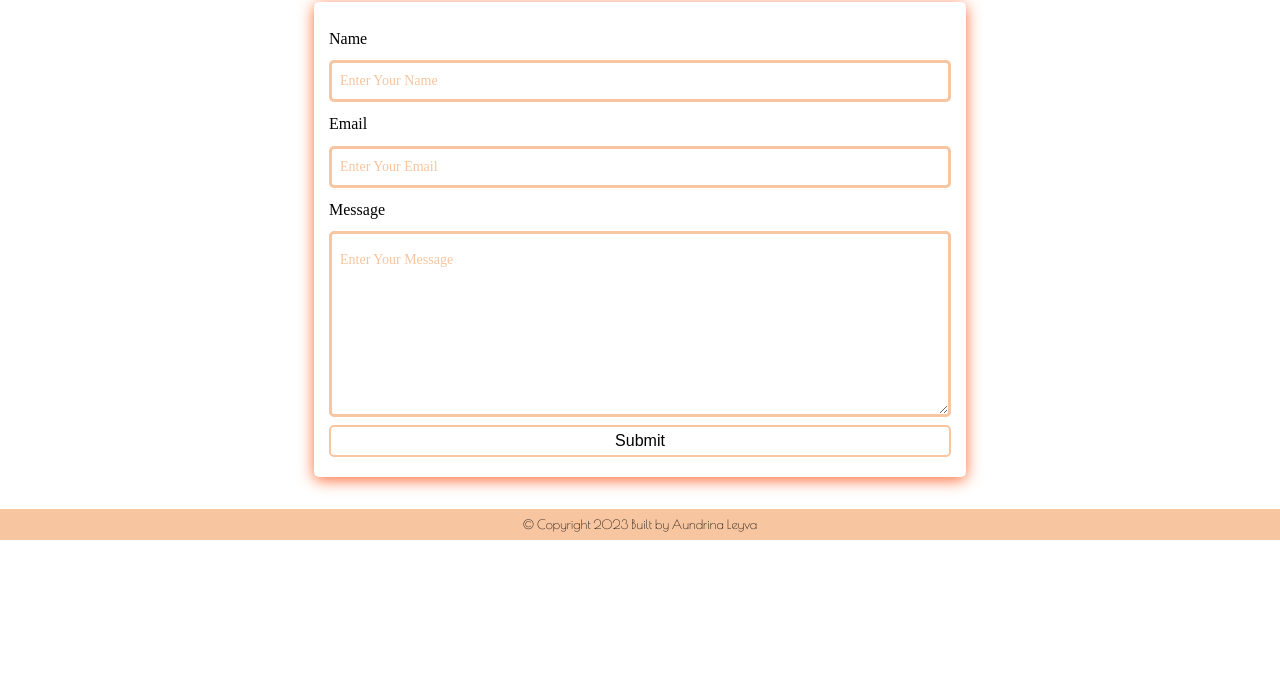
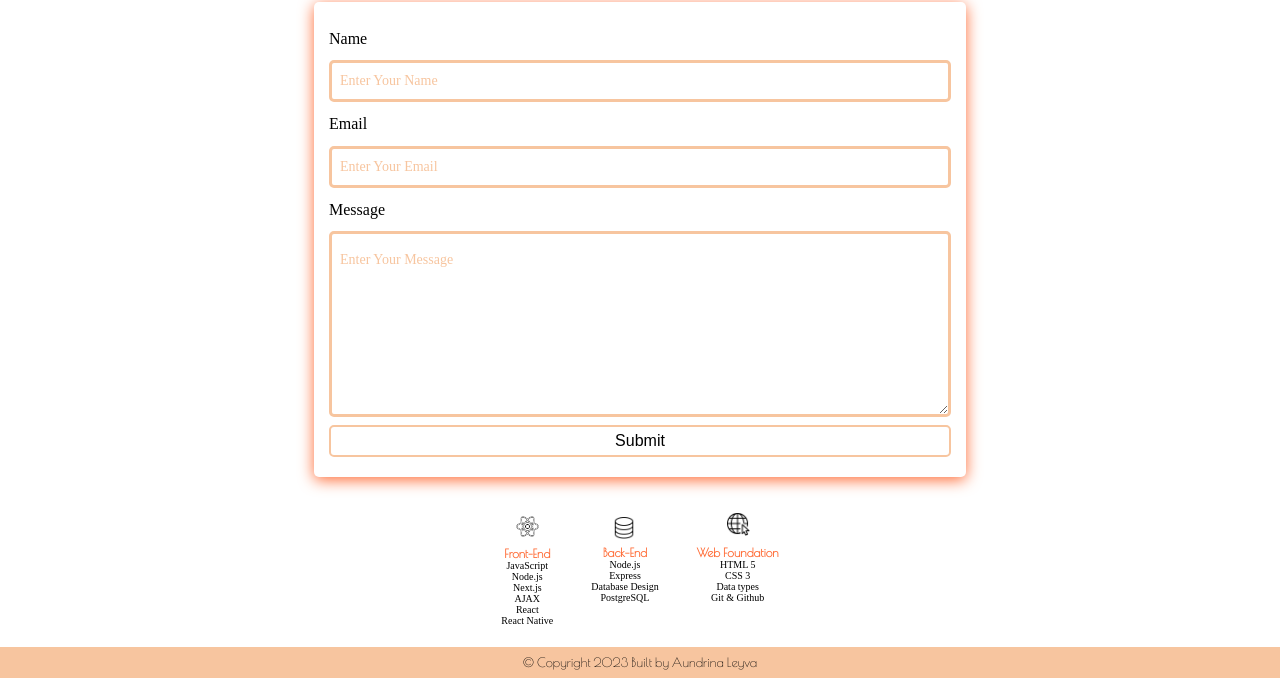
Before and after one commit to aundrina/Aundrina-Leyva-Portfolio, a plain HTML site: page index.html in a window 1280 px wide. Shown: the part 2380-3058 px from the top of the page. Before the commit the page ends 2920 px from the top, so only its background shows below. Drawn offline with nearby package versions, Linux system fonts and the light colour scheme.

Commit message:
techSectionAdded

```diff
--- a/assets/CSS/personalAchievments.css
+++ b/assets/CSS/personalAchievments.css
@@ -39,4 +39,5 @@
   font-weight: bold;
   color: aliceblue;
   text-shadow: 2rem black;
+  margin-bottom: 2px;
 }
--- a/assets/CSS/technologies.css
+++ b/assets/CSS/technologies.css
@@ -1,53 +1,44 @@
-.technologies {
-  margin-top: 2rem;
-}
 .technologies-container {
   display: flex;
   flex-direction: row;
   flex-wrap: wrap;
   justify-content: center;
-  margin-bottom: -1rem;
-  /* background-color: #f7c59f; */
-  margin-top: -5rem;
+  text-align: center;
+  margin-bottom: 2px;
 }
 
 .technologies-details {
-  text-align: start;
   font-family: "Times New Roman", Times, serif;
-  margin-bottom: 2px;
-  font-size: 13px;
+  /* margin-bottom: 2px; */
+  font-size: 10px;
 }
 .technologies-title {
-  font-size: 0.8rem;
+  font-size: 12px;
   font: 800;
   color: #ff6b35;
   text-shadow: white 2rem;
-  margin-top: 0.2rem;
-  margin-bottom: 0.1rem;
-  text-align: start;
+  margin-top: 2px;
 }
 .technologies-card {
-  /* background-color: #f7c59f; */
-  /* border-radius: 11px; */
-  /* box-shadow: 1px 2px 5px #ff6b35; */
-  align-content: center;
-  margin: 2rem;
-
-  /* font-size: 17px;
-  width: 8rem;
-  height: 9rem; */
+  /* border-radius: 3px;
+  box-shadow: 1px 2px 3px #ff6b35; */
+  margin: 1rem;
+  padding: 3px;
 }
 
 .technologies-pic-1 {
-  height: 1.7rem;
-  width: 1.7rem;
-  /* margin-bottom: -0.5rem; */
-  margin-top: 4rem;
+  height: 1.8rem;
+  width: 1.8rem;
 }
 .technologies-pic-2 {
-  height: 1.1rem;
-  width: 1.1rem;
-  /* margin-bottom: -0.3rem; */
-  margin-top: 4.2rem;
-  /* padding: 15px; */
+  height: 1.4rem;
+  width: 1.4rem;
+  margin-right: 2px;
+  margin-bottom: 1px;
+  margin-top: 5px;
 }
+.technologies-pic-3 {
+  height: 1.5rem;
+  width: 1.5rem;
+  margin-bottom: 4px;
+}
--- a/index.html
+++ b/index.html
@@ -374,7 +374,7 @@
    <!-- technologies -->
     <section class="technologies" id="technologies">
         <!-- SECTION FOR LANGUAGE TYPES -->
-        <!-- <div class="technologies-container">
+         <div class="technologies-container">
           <div class="technologies-card">
               <img
             src="assets/icons/front-end.png"
@@ -384,13 +384,18 @@
             />
               <h3 class="technologies-title">Front-End</h3>
               <p class="technologies-details">
+
+            JavaScript
+            <br>
             Node.js
             <br>
-            Express.js
+            Next.js
             <br>
-            PostgreSQL
+            AJAX
             <br>
-            Next.js
+            React
+            <br>
+            React Native
             <br>
               </p>
              </div>
@@ -407,23 +412,41 @@
             <p class="technologies-details">
                 Node.js
                 <br>
-                Database Schemas
+               Express
                 <br>
-                Express.js
-                <br>
-                Next.js
+                 Database Design
                 <br>
                 PostgreSQL
                 <br>
               </p>
           </div>
-         -->
+
+          <div class="technologies-card">
+              <img
+            src="assets/icons/web.png"
+            alt="Front-End "
+            loading=""
+            class="technologies-pic-3"
+            />
+              <h3 class="technologies-title">Web Foundation</h3>
+              <p class="technologies-details">
+            HTML 5
+            <br>
+            CSS 3
+            <br>
+            Data types
+            <br>
+            Git & Github
+            <br>
+              </p>
+             </div>
+
 </div>
         </div>
       </section>
 
     <!-- Footer section -->
-   <footer>
+  <footer>
   <p class="copy">&copy; Copyright 2023  Built by Aundrina Leyva</p>
     </footer>
 
```
Also changed, not shown: assets/icons/web.png (added).
